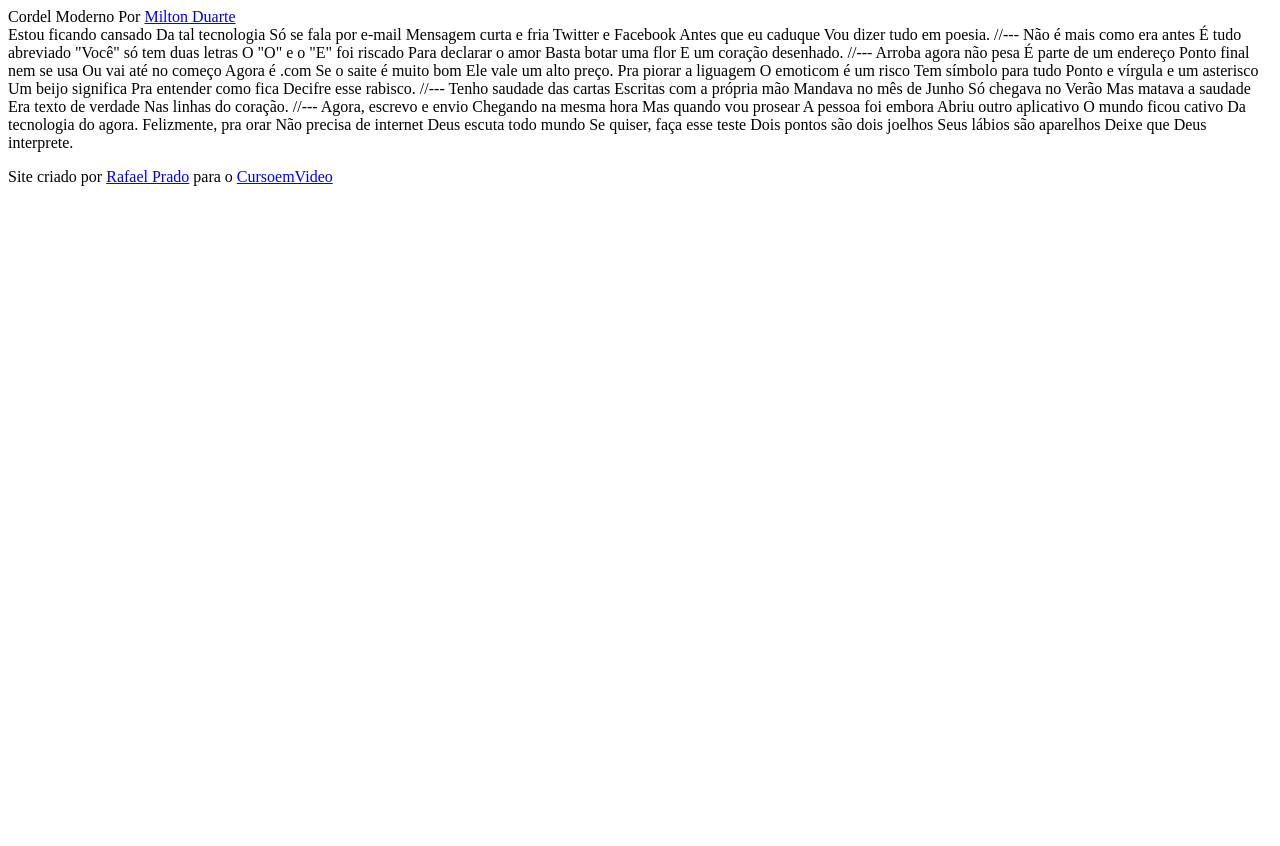
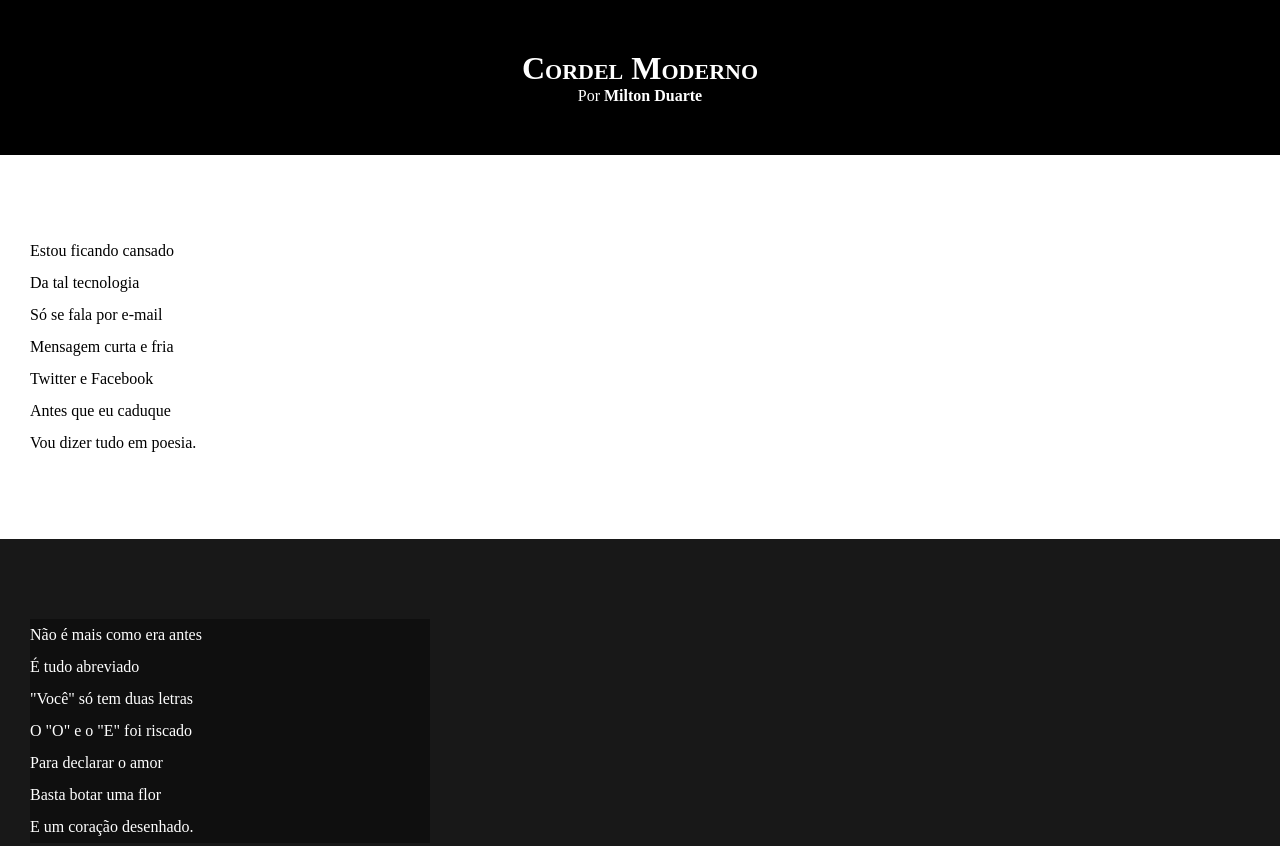
Before and after one commit to rafaelpradomendonca/HTML-CSS, a plain HTML site: page desafios/desafio012/index.html in a window 1280 px wide. Shown: the top 846 px of the page. Before the commit the page ends 800 px from the top, so only its background shows below. Drawn offline with Linux system fonts and the light colour scheme.

Commit message:
atualizei desafio 12

```diff
--- /dev/null
+++ b/desafios/desafio012/estilo/style.css
@@ -0,0 +1,67 @@
+@charset "UTF-8";
+
+*{
+    margin: 0px;
+    padding: 0px;
+}
+
+html,body{
+    min-height: 100vh;
+    background-color: darkgray;
+}
+
+header{
+    background-color: black;
+    color: white;
+    text-align: center;
+}
+
+header > h1{
+    padding-top: 50px;
+    font-variant: small-caps;
+}
+
+header > p{
+    padding-bottom: 50px;
+}
+
+header a, footer a {
+    color: white;
+    text-decoration: none;
+    font-weight: bolder;
+}
+
+a:hover{
+    text-decoration: underline;
+}
+
+section{
+    padding-top: 10vh;
+    padding-bottom: 10vh;
+    line-height: 2em;
+    padding-left: 30px;
+}
+
+section.normal{
+    background-color: white;
+    color: black;
+}
+
+section.imagem{
+    background-color: rgb(24, 24, 24);
+    color: white;
+
+}
+
+section.imagem > p{
+    width: 400px;
+    background-color: rgba(0, 0, 0, 0.356);
+}
+
+footer{
+    background-color: black;
+    color: white;
+    text-align: center;
+    padding: 10px;
+
+}
--- a/desafios/desafio012/index.html
+++ b/desafios/desafio012/index.html
@@ -4,77 +4,107 @@
     <meta charset="UTF-8">
     <meta name="viewport" content="width=device-width, initial-scale=1.0">
     <title>Cordel Moderno</title>
+    <link rel="stylesheet" href="estilo/style.css">
 </head>
 <body>
     <header>
+        <h1>
             Cordel Moderno
+        </h1>
+
+        <p>
             Por <a href="https://www.recantodasletras.com.br/poesias/3186743" target="_blank">Milton Duarte</a>
+        </p>
 
     </header>
 
-    Estou ficando cansado
-    Da tal tecnologia
-    Só se fala por e-mail
-    Mensagem curta e fria
-    Twitter e Facebook
-    Antes que eu caduque
+    <section class="normal">
+        <p>
+            Estou ficando cansado <br>
+            Da tal tecnologia <br>
+            Só se fala por e-mail <br>
+            Mensagem curta e fria <br>
+            Twitter e Facebook <br>
+            Antes que eu caduque <br>
             Vou dizer tudo em poesia.
+        </p>
+    </section>
 
-    //---
 
-    Não é mais como era antes
-    É tudo abreviado
-    "Você" só tem duas letras
-    O "O" e o "E" foi riscado
-    Para declarar o amor
-    Basta botar uma flor
+
+    <section class="imagem">
+        <p>
+            Não é mais como era antes <br>
+            É tudo abreviado <br>
+            "Você" só tem duas letras <br>
+            O "O" e o "E" foi riscado <br>
+            Para declarar o amor <br>
+            Basta botar uma flor <br>
             E um coração desenhado.
+        </p>
+    </section>
 
-    //---
 
-    Arroba agora não pesa
-    É parte de um endereço
-    Ponto final nem se usa
-    Ou vai até no começo
-    Agora é .com
-    Se o saite é muito bom
+
+    <section class="normal">
+        <p>
+            Arroba agora não pesa <br>
+            É parte de um endereço <br>
+            Ponto final nem se usa <br>
+            Ou vai até no começo <br>
+            Agora é .com <br>
+            Se o saite é muito bom <br>
             Ele vale um alto preço.
+        </p>
 
-    Pra piorar a liguagem
-    O emoticom é um risco
-    Tem símbolo para tudo
-    Ponto e vírgula e um asterisco
-    Um beijo significa
-    Pra entender como fica
+        <p>
+            Pra piorar a liguagem <br>
+            O emoticom é um risco <br>
+            Tem símbolo para tudo <br>
+            Ponto e vírgula e um asterisco <br>
+            Um beijo significa <br>
+            Pra entender como fica <br>
             Decifre esse rabisco.
+        </p>
+    </section >
 
-    //---
 
-    Tenho saudade das cartas
-    Escritas com a própria mão
-    Mandava no mês de Junho
-    Só chegava no Verão
-    Mas matava a saudade
-    Era texto de verdade
+
+    <section class="imagem">
+        <p>
+            Tenho saudade das cartas <br>
+            Escritas com a própria mão <br>
+            Mandava no mês de Junho <br>
+            Só chegava no Verão <br>
+            Mas matava a saudade <br>
+            Era texto de verdade <br>
             Nas linhas do coração.
+        </p>
+    </section>
 
-    //---
 
-    Agora, escrevo e envio
-    Chegando na mesma hora
-    Mas quando vou prosear
-    A pessoa foi embora
-    Abriu outro aplicativo
-    O mundo ficou cativo
+
+    <section class="normal">
+        <p>
+            Agora, escrevo e envio <br>
+            Chegando na mesma hora <br>
+            Mas quando vou prosear <br>
+            A pessoa foi embora <br>
+            Abriu outro aplicativo <br>
+            O mundo ficou cativo <br>
             Da tecnologia do agora.
+        </p>
 
-    Felizmente, pra orar
-    Não precisa de internet
-    Deus escuta todo mundo
-    Se quiser, faça esse teste
-    Dois pontos são dois joelhos
-    Seus lábios são aparelhos
+        <p>
+            Felizmente, pra orar <br>
+            Não precisa de internet <br>
+            Deus escuta todo mundo <br>
+            Se quiser, faça esse teste <br>
+            Dois pontos são dois joelhos <br>
+            Seus lábios são aparelhos <br>
             Deixe que Deus interprete.
+        </p>
+    </section>
 
     <footer>
         <p>Site criado por <a href="https://github.com/rafaelpradomendonca" target="_blank">Rafael Prado</a> para o <a href="https://www.cursoemvideo.com/" target="_blank">CursoemVideo</a></p>
```
Lines whose indentation alone changed are shown as unchanged.
